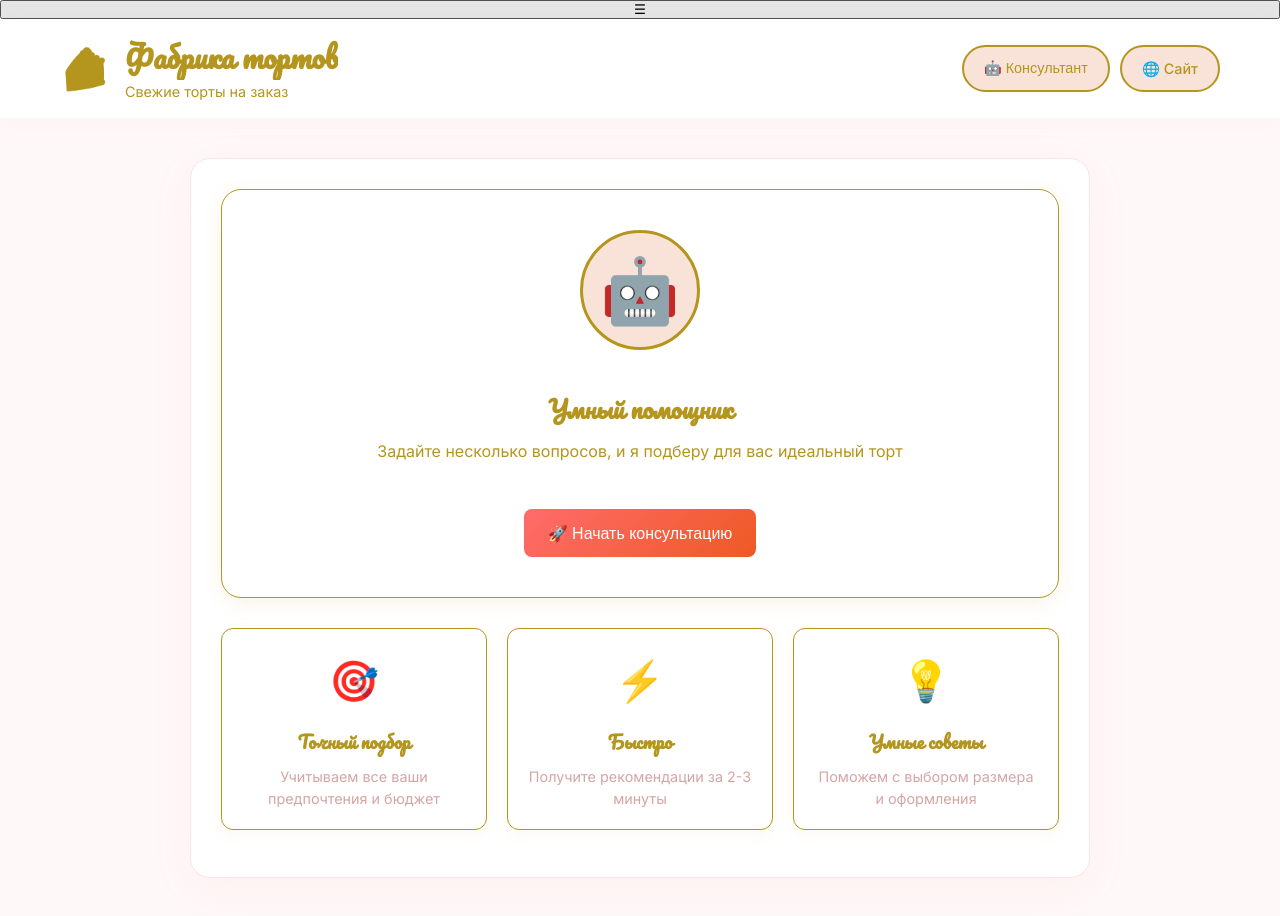
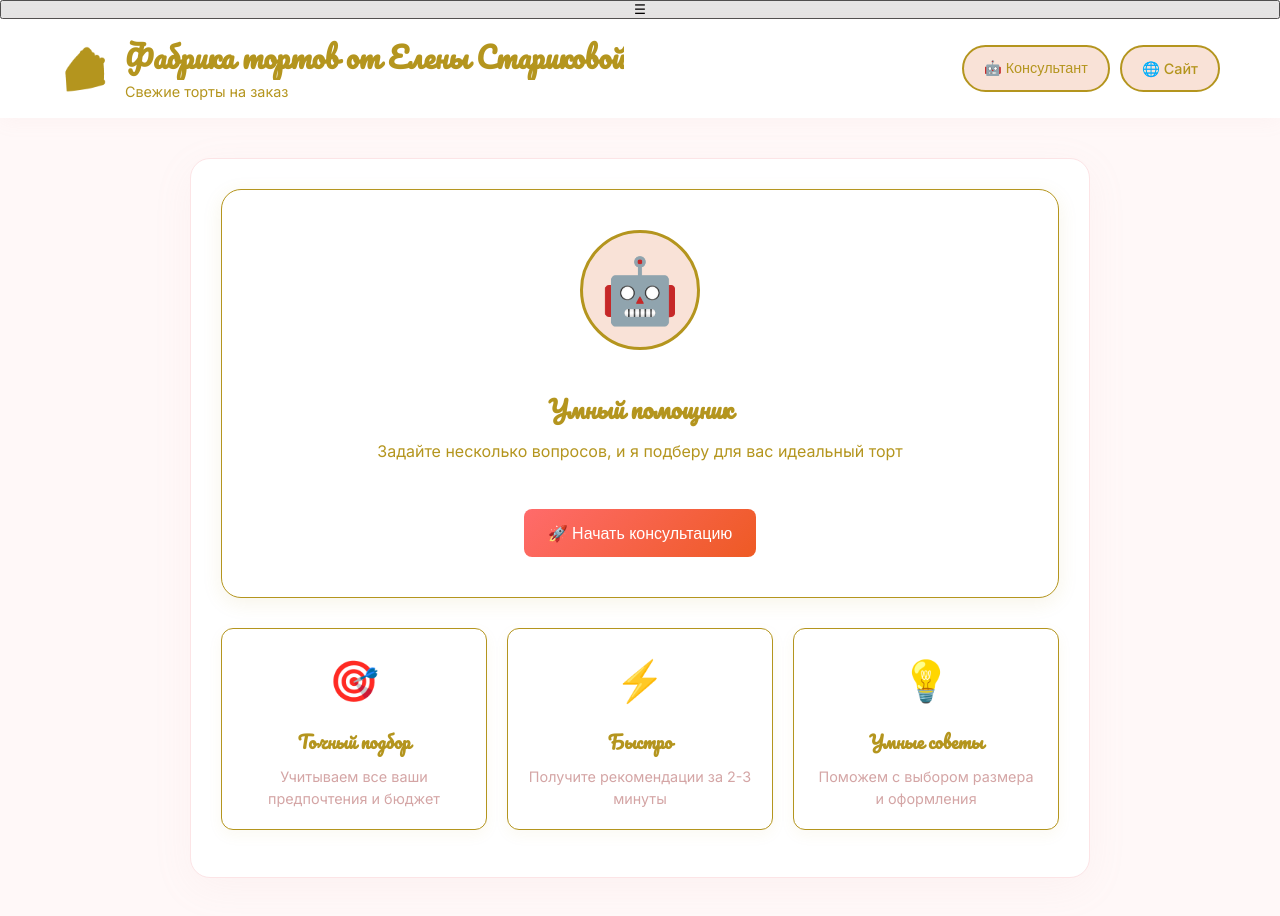
Before and after one commit to starikovanastia-lgtm/robot-consultant, a React (Vite) app: page / in a window 1280 px wide. Built offline with nearby package versions, Linux system fonts and the light colour scheme; a web font is replaced by a local one.

Commit message:
Обновлен логотип: 'Фабрика тортов от Елены Стариковой'

```diff
--- a/index.html
+++ b/index.html
@@ -8,7 +8,7 @@
     <meta name="apple-mobile-web-app-capable" content="yes" />
     <meta name="apple-mobile-web-app-status-bar-style" content="default" />
     <meta name="apple-mobile-web-app-title" content="Робот-консультант" />
-    <title>Фабрика тортов - Робот-консультант</title>
+    <title>Фабрика тортов от Елены Стариковой - Робот-консультант</title>
     <link rel="preconnect" href="https://fonts.googleapis.com">
     <link rel="preconnect" href="https://fonts.gstatic.com" crossorigin>
     <link href="https://fonts.googleapis.com/css2?family=Inter:wght@300;400;500;600;700&family=Kelly+Slab&family=Pacifico&display=swap" rel="stylesheet">
--- a/src/App.jsx
+++ b/src/App.jsx
@@ -475,7 +475,7 @@ function App() {
             <div className="logo">
               <div className="logo-icon">🍰</div>
               <div className="logo-text">
-                <h1>Фабрика тортов</h1>
+                <h1>Фабрика тортов от Елены Стариковой</h1>
                   <p>Свежие торты на заказ</p>
                 </div>
               </div>
```
Also changed, not shown: 1 other file (tests, documents, lock files or other folders).
